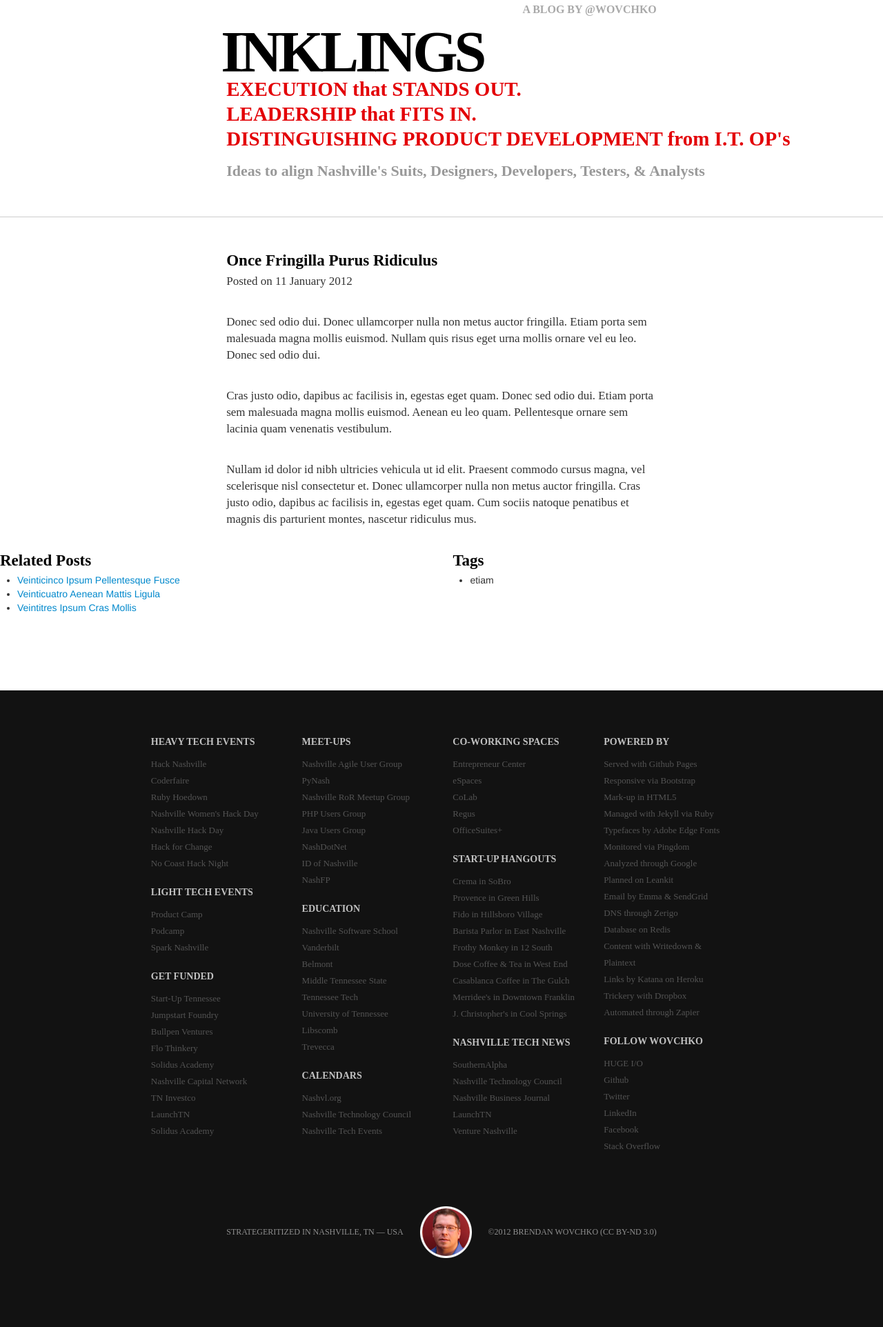
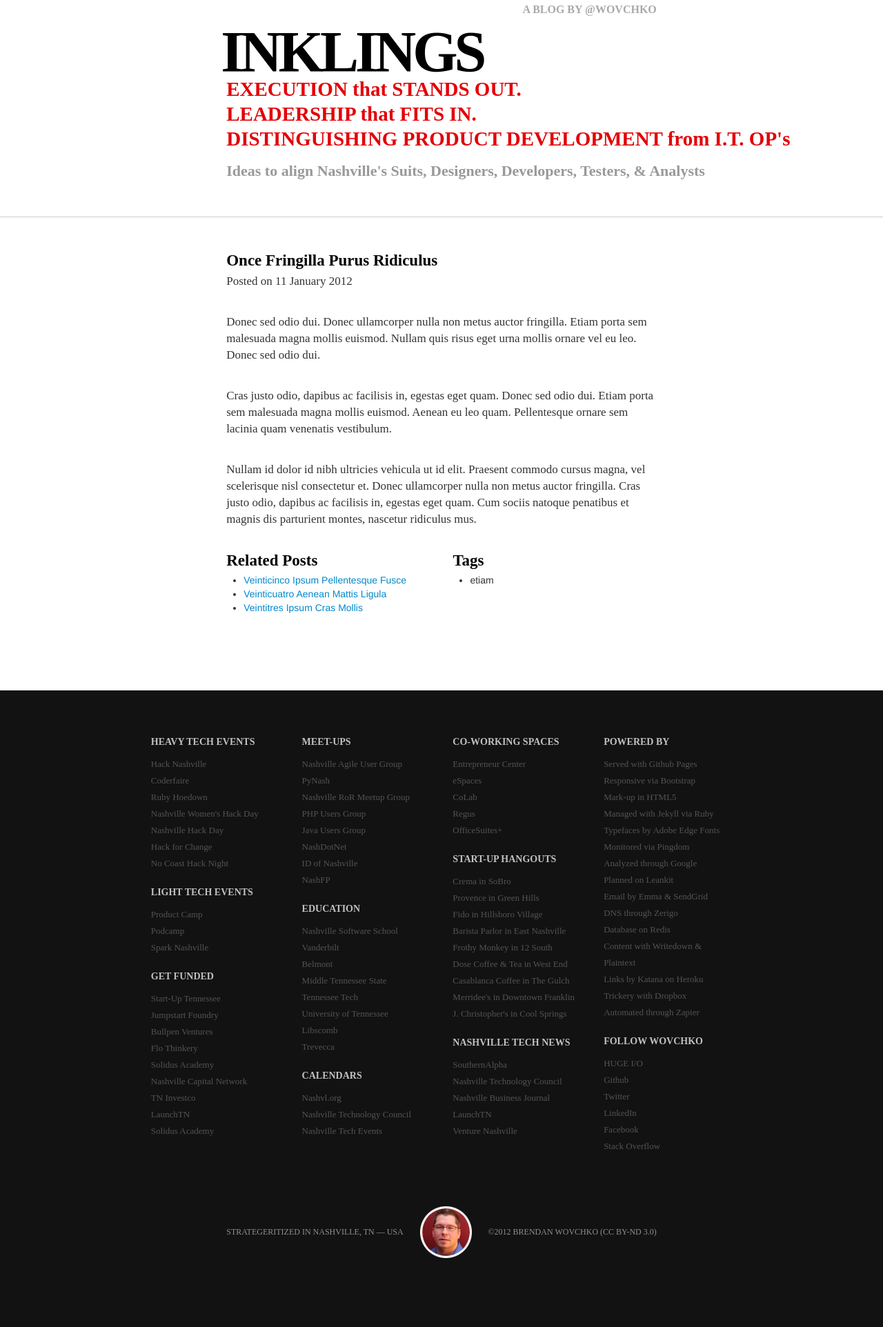
Before and after one commit to wovchko/inklings, a Jekyll site: the page built from _posts/2012-01-11-once-fringilla-purus-ridiculus.md, in a window 1280 px wide. Shown: the whole page at 69% size. Built offline with Jekyll 4.4.1, drawn with Linux system fonts in a browser that asks for light colours; Markdown is read by kramdown in place of the engine named in the settings.

```diff
--- a/_layouts/post.html
+++ b/_layouts/post.html
@@ -10,7 +10,7 @@
        <div class="span3"></div>
      </div>
      <div class="row-fluid">
-       <div class="span3">
+       <div class="span3 offset3">
          {% if site.related_posts != empty %}
              <h5>Related Posts</h5>
                <ul>
@@ -20,7 +20,7 @@
                </ul>
          {% endif %}
        </div>
-       <div class="span3 offset3">
+       <div class="span3">
          {% if page.tags != empty %}
              <h5>Tags</h5>
              <ul>
```
